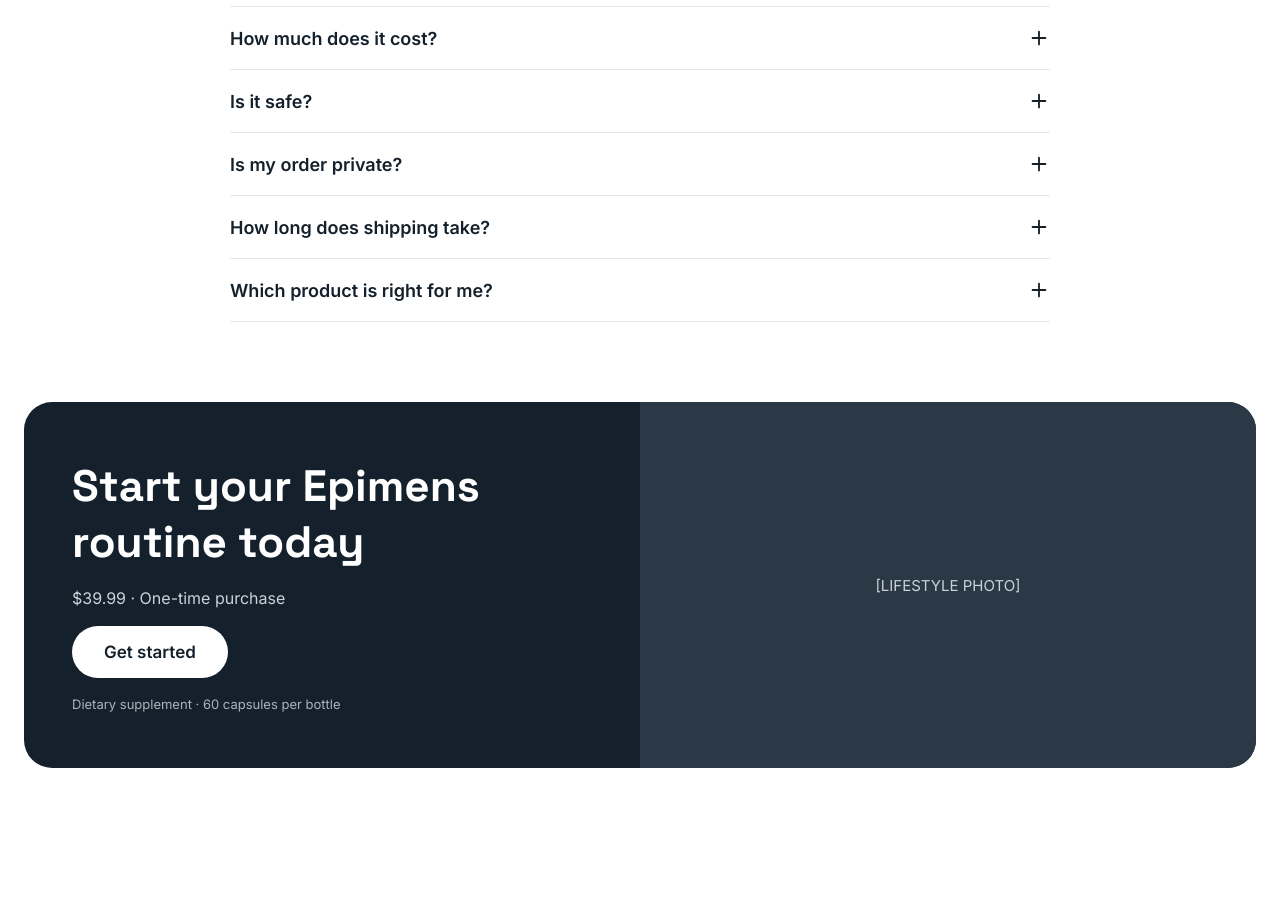
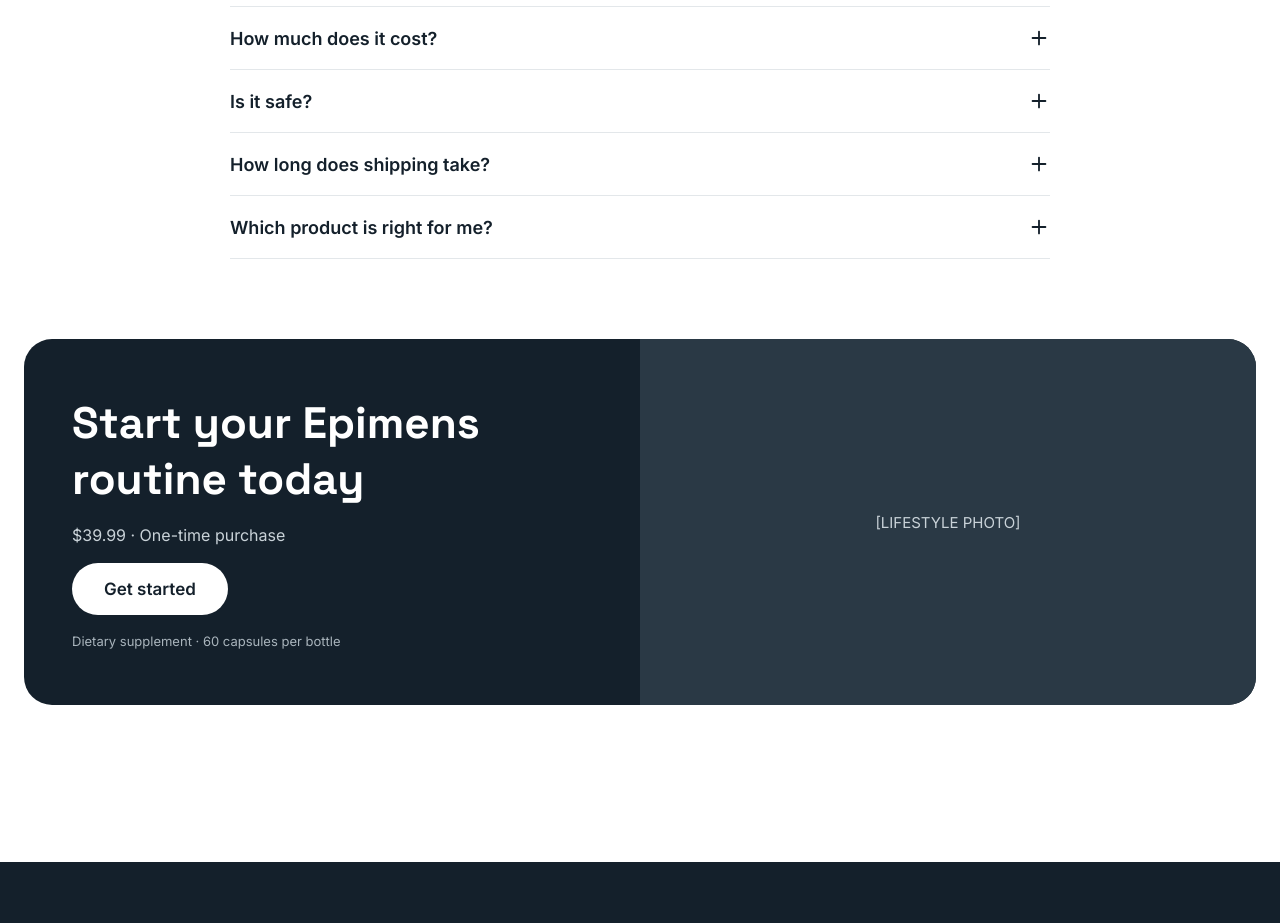
Before and after one commit to AliSalameh1/auravitae-website, a website: page public/epimens.html in a window 1280 px wide. Shown: the part 4780-5703 px from the top of the page. Drawn offline with Linux system fonts and the light colour scheme.

Commit message:
Remove 'Is my order private?' FAQ
Co-Authored-By: Claude Opus 5.5 <noreply@anthropic.com>
Claude-Session: https://claude.ai/code/session_01PeDtgCWrsZVrgWWmQ5gbVi

```diff
--- a/public/epimens.html
+++ b/public/epimens.html
@@ -165,7 +165,7 @@ details[open] .plus{transform:rotate(45deg)}
 <div style="display: flex; flex-direction: column">
 <details style="border-top: 1px solid #E3E7EA; padding: 20px 0"><summary style="display: flex; justify-content: space-between; align-items: center; font-weight: 600; font-size: 18px; cursor: pointer">How much does it cost?<svg class="plus" aria-hidden="true" width="22" height="22" viewBox="0 0 24 24" fill="none" stroke="#14202B" stroke-width="2" stroke-linecap="round"><path d="M12 5v14M5 12h14"></path></svg></summary><p style="margin: 12px 0 0; color: #4A5560; line-height: 1.6">Epimens is $39.99 for a bottle of 60 capsules. It is a one-time purchase, not a subscription.</p></details>
 <details style="border-top: 1px solid #E3E7EA; padding: 20px 0"><summary style="display: flex; justify-content: space-between; align-items: center; font-weight: 600; font-size: 18px; cursor: pointer">Is it safe?<svg class="plus" aria-hidden="true" width="22" height="22" viewBox="0 0 24 24" fill="none" stroke="#14202B" stroke-width="2" stroke-linecap="round"><path d="M12 5v14M5 12h14"></path></svg></summary><p style="margin: 12px 0 0; color: #4A5560; line-height: 1.6">Epimens is a dietary supplement made with botanical extracts. If you take medication, especially for blood pressure or erectile dysfunction, or have a medical condition, check with your doctor before using it.</p></details>
-<details style="border-top: 1px solid #E3E7EA; padding: 20px 0"><summary style="display: flex; justify-content: space-between; align-items: center; font-weight: 600; font-size: 18px; cursor: pointer">Is my order private?<svg class="plus" aria-hidden="true" width="22" height="22" viewBox="0 0 24 24" fill="none" stroke="#14202B" stroke-width="2" stroke-linecap="round"><path d="M12 5v14M5 12h14"></path></svg></summary><p style="margin: 12px 0 0; color: #4A5560; line-height: 1.6">[Answer]</p></details>
+
 <details style="border-top: 1px solid #E3E7EA; padding: 20px 0"><summary style="display: flex; justify-content: space-between; align-items: center; font-weight: 600; font-size: 18px; cursor: pointer">How long does shipping take?<svg class="plus" aria-hidden="true" width="22" height="22" viewBox="0 0 24 24" fill="none" stroke="#14202B" stroke-width="2" stroke-linecap="round"><path d="M12 5v14M5 12h14"></path></svg></summary><p style="margin: 12px 0 0; color: #4A5560; line-height: 1.6">Standard shipping in the United States is $5.00 and arrives in 1–2 business days. International shipping is $30.00 and arrives in 4–7 business days.</p></details>
 <details style="border-top: 1px solid #E3E7EA; border-bottom: 1px solid #E3E7EA; padding: 20px 0"><summary style="display: flex; justify-content: space-between; align-items: center; font-weight: 600; font-size: 18px; cursor: pointer">Which product is right for me?<svg class="plus" aria-hidden="true" width="22" height="22" viewBox="0 0 24 24" fill="none" stroke="#14202B" stroke-width="2" stroke-linecap="round"><path d="M12 5v14M5 12h14"></path></svg></summary><p style="margin: 12px 0 0; color: #4A5560; line-height: 1.6">Choose Epimens for men looking for sexual desire, stamina and vitality support. Choose Posterity for libido, sexual function and reproductive health support for men and women.</p></details>
 </div>
```
Also changed, not shown: public/index.html (+1 -1 lines).
